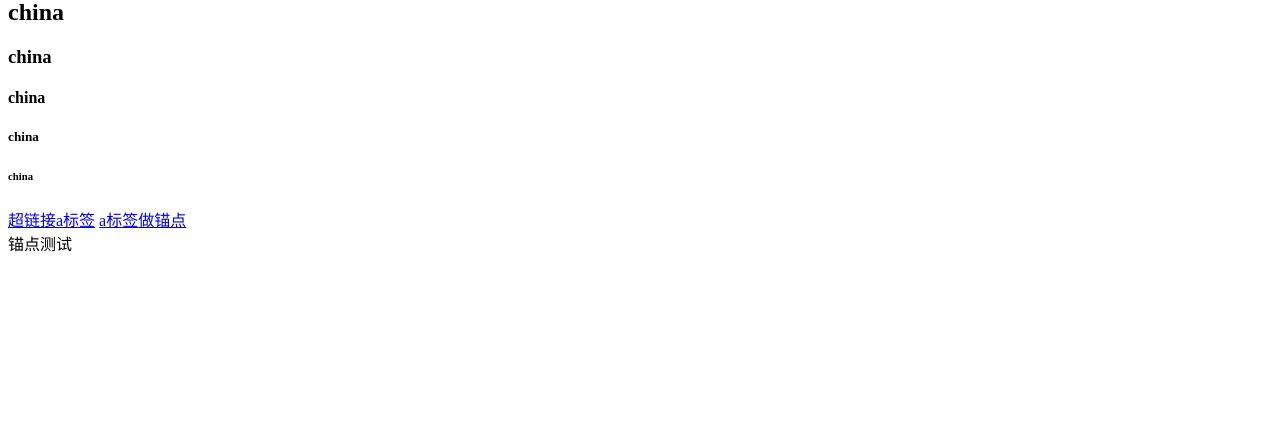
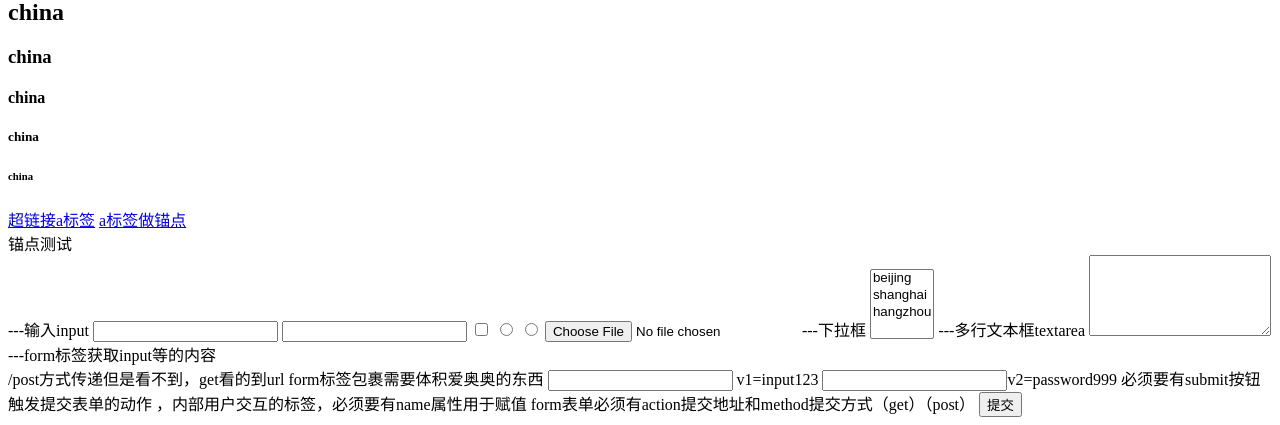
Before and after one commit to 4cerifolia/learngit, a Flask app: template learnFlask/templates/learnHtml.html in a window 1280 px wide. Shown: the part 562-987 px from the top of the page. Before the commit the page ends 814 px from the top, so only its background shows below. Run offline with Flask 3, Linux system fonts and the light colour scheme; the template is opened without the code that fills it, so the values that code supplies are empty.

Commit message:
web work

```diff
--- a/learnFlask/templates/learnHtml.html
+++ b/learnFlask/templates/learnHtml.html
@@ -29,6 +29,30 @@
 <a href="https://www.baidu.com" target="_blank">超链接a标签</a>
 <a href="#n1">a标签做锚点</a>
 <div id="n1">锚点测试</div>
-<img src=""/>
+---输入input
+<input type="text" />
+<input type="password" />
+<input type="checkbox" />
+<input type="radio" name="hc"/>
+<input type="radio" name="hc"/>
+<input type="file"/>
+---下拉框
+<select multiple>
+    <option>beijing</option>
+    <option>shanghai</option>
+    <option>hangzhou</option>
+</select>
+---多行文本框textarea
+<textarea rows = 5></textarea>
+---form标签获取input等的内容
+<form action="http://www.baidu.com/" method="get">/post方式传递但是看不到，get看的到url
+    form标签包裹需要体积爱奥奥的东西
+    <input type="text" name="v1"/>  v1=input123
+    <input type="password" name="v2"/>v2=password999
+    必须要有submit按钮触发提交表单的动作
+    ，内部用户交互的标签，必须要有name属性用于赋值
+    form表单必须有action提交地址和method提交方式（get）（post）
+    <input type="submit" value="提交">
+</form>
 </body>
 </html>
```
Also changed, not shown: learnFlask/templates/mi.html (added, +31 -0 lines).
